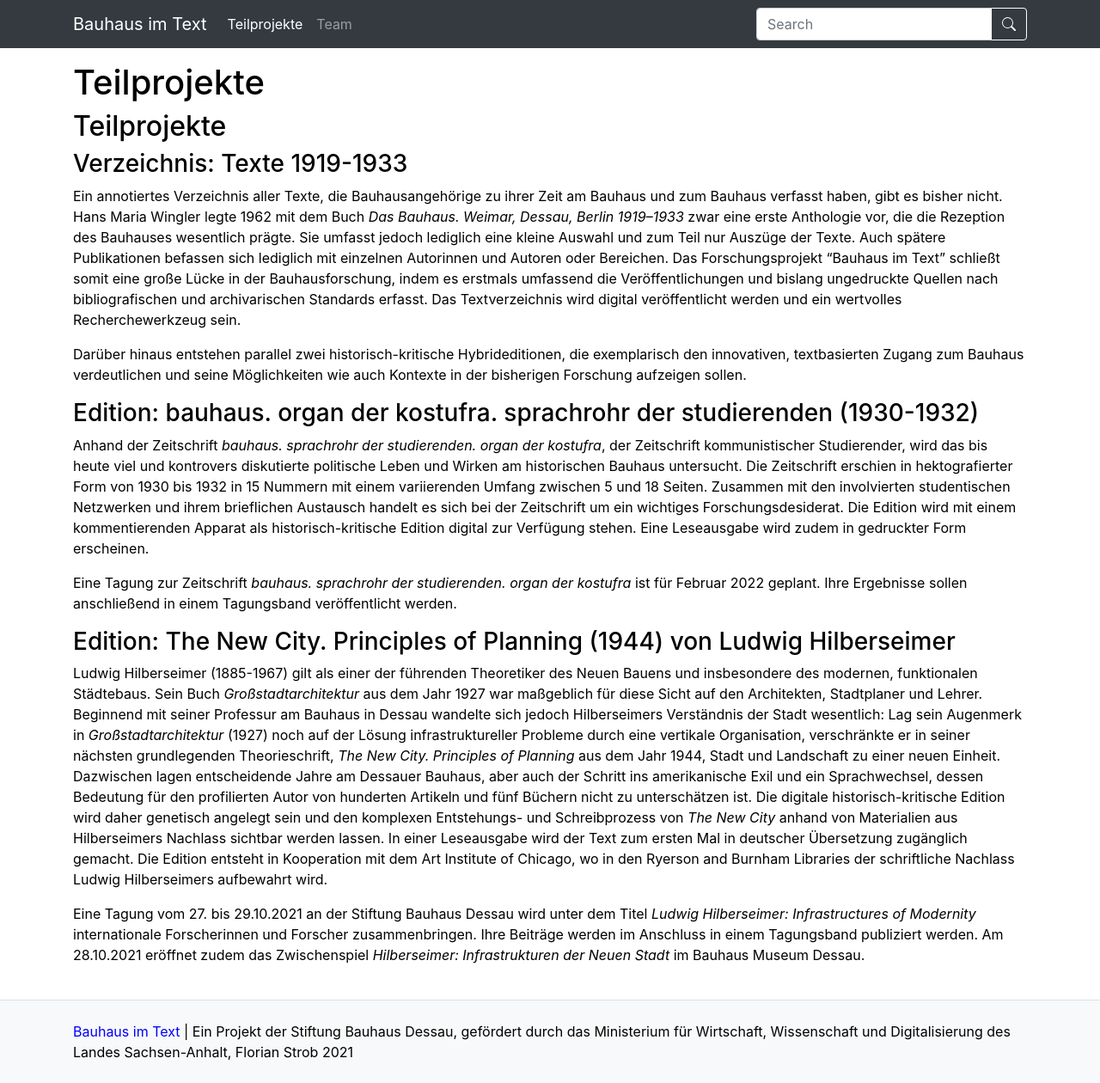
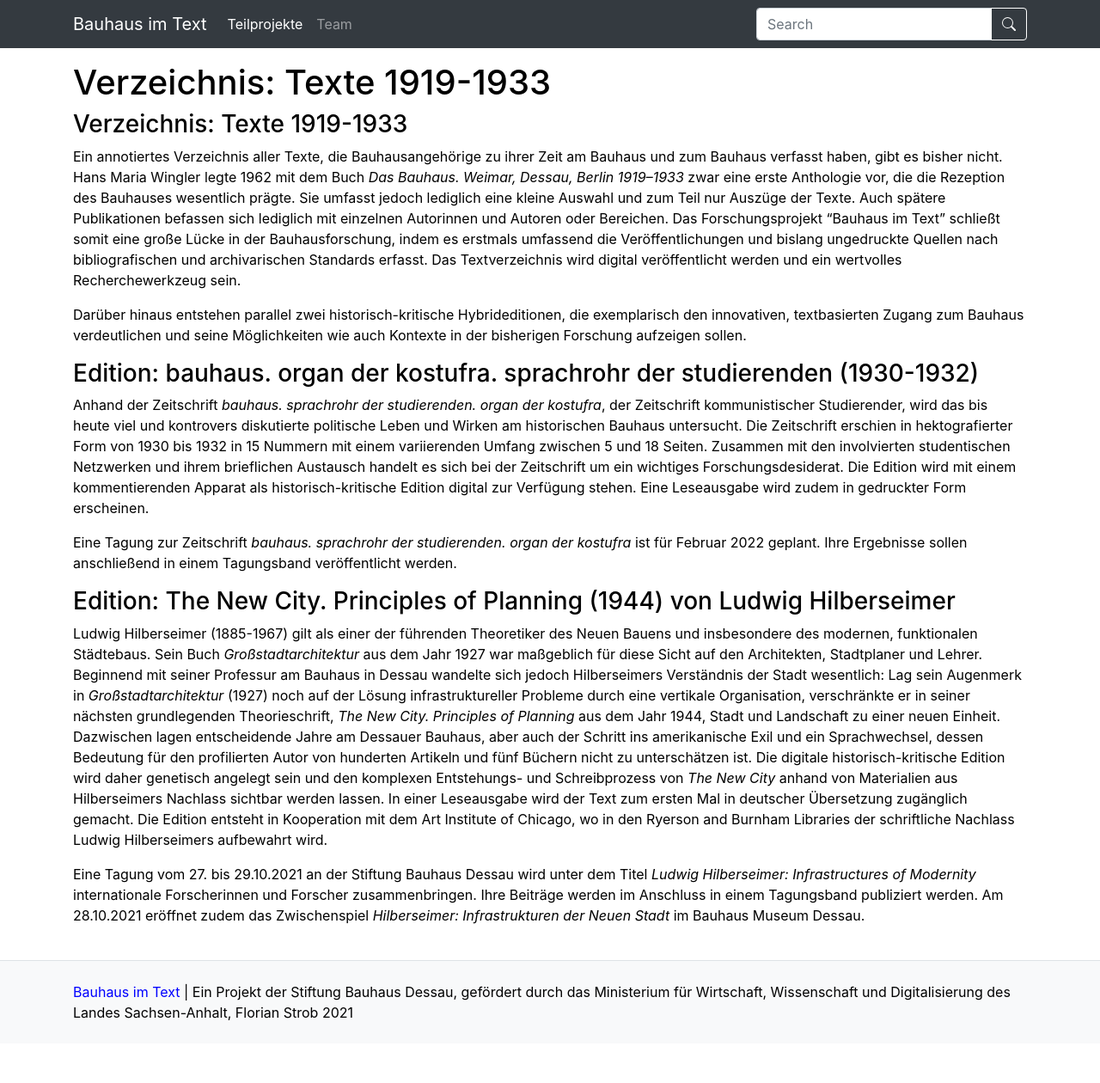
Before and after one commit to Bauhaus-im-Text/internetauftritt, a Jekyll site: the page built from pages/about.md, in a window 1280 px wide. Shown: the whole page at 86% size. Built offline with Jekyll 4.4.1, drawn with Linux system fonts in a browser that asks for light colours; our own code applies the rules of GitHub Pages for plain Markdown files; after the commit the page ends 1214 px from its top, so only the background shows below that.

Commit message:
Update about.md

```diff
--- a/pages/about.md
+++ b/pages/about.md
@@ -3,8 +3,6 @@
 nav: Teilprojekte
 nav_order: 1
 ---
-
-## Teilprojekte
 
 ### Verzeichnis: Texte 1919-1933
 
```
